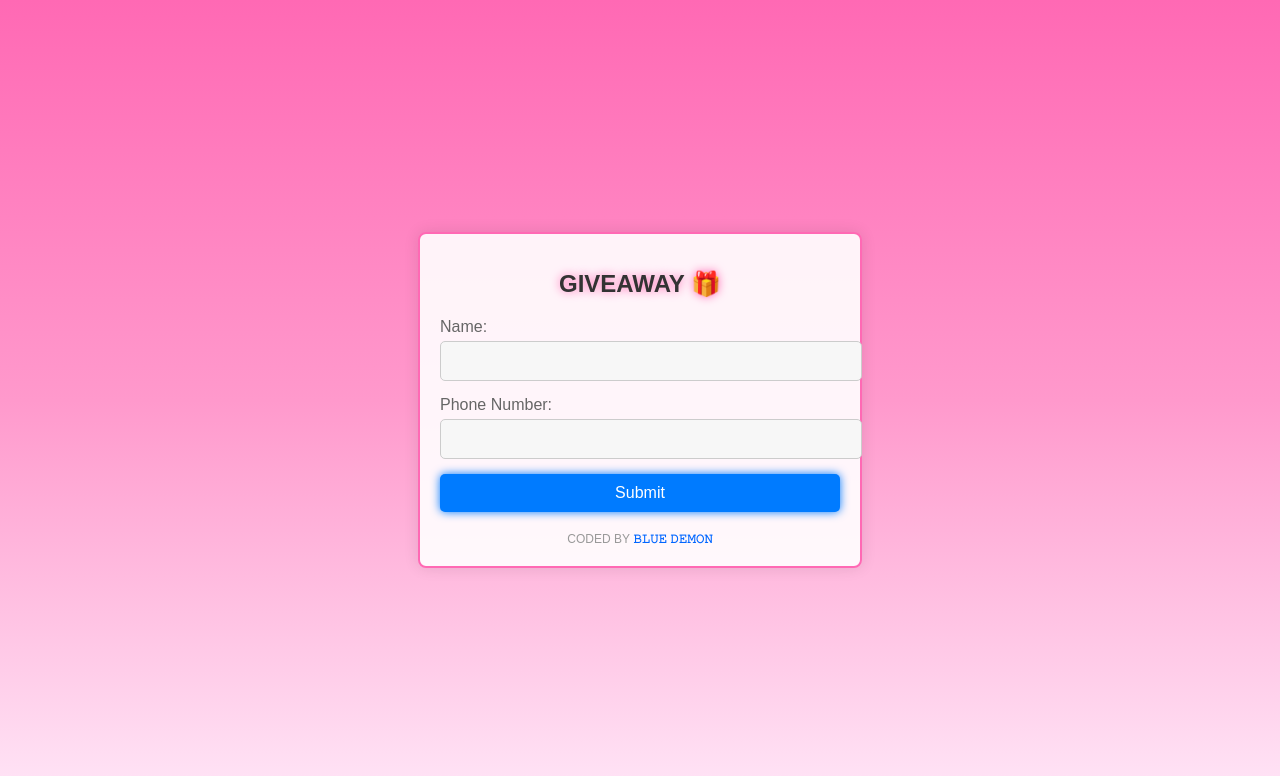
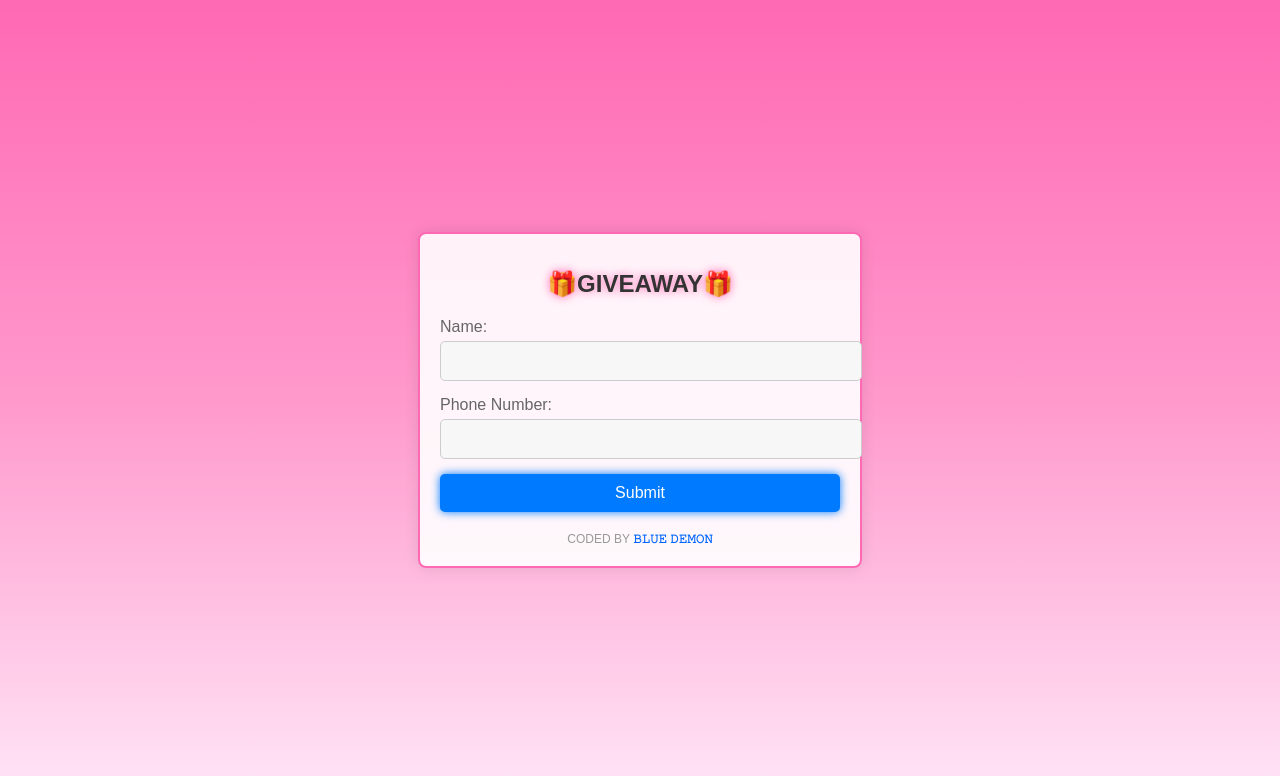
Before and after one commit to Bolaolat/Giveaway-, a plain HTML site: page index.html in a window 1280 px wide. Drawn offline with Linux system fonts and the light colour scheme.

Commit message:
Update index.html

```diff
--- a/index.html
+++ b/index.html
@@ -3,7 +3,7 @@
 <head>
     <meta charset="UTF-8">
     <meta name="viewport" content="width=device-width, initial-scale=1.0">
-    <title>GIVEAWAY FORM🤭</title>
+    <title>🤗GIVEAWAY🤭</title>
     <style>
         body {
             font-family: Arial, sans-serif;
@@ -97,7 +97,7 @@
 </head>
 <body>
     <div class="container">
-        <h1>GIVEAWAY 🎁</h1>
+        <h1>🎁GIVEAWAY🎁</h1>
         <form id="userForm">
             <div class="input-group">
                 <label for="name">Name:</label>
```
